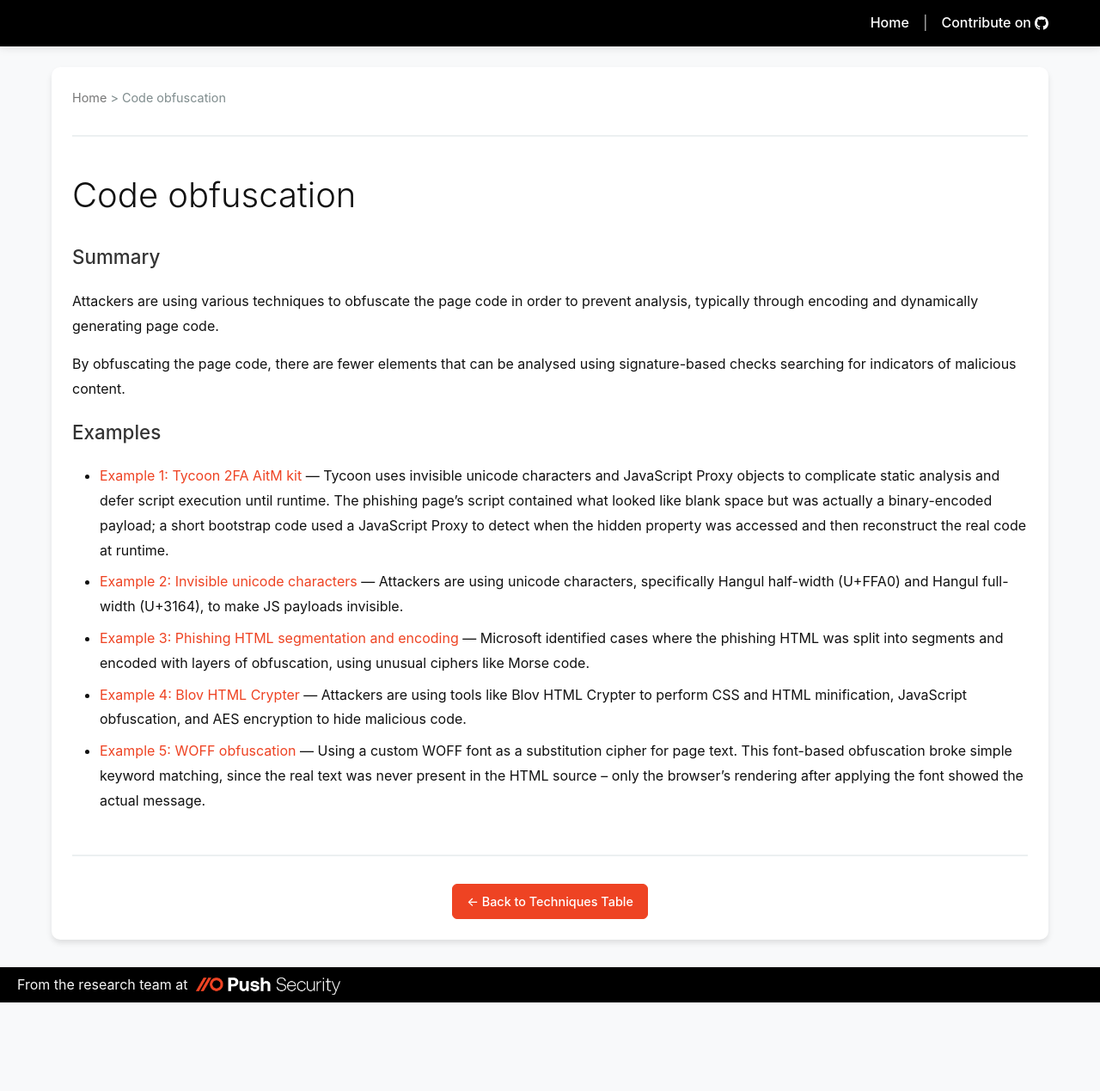
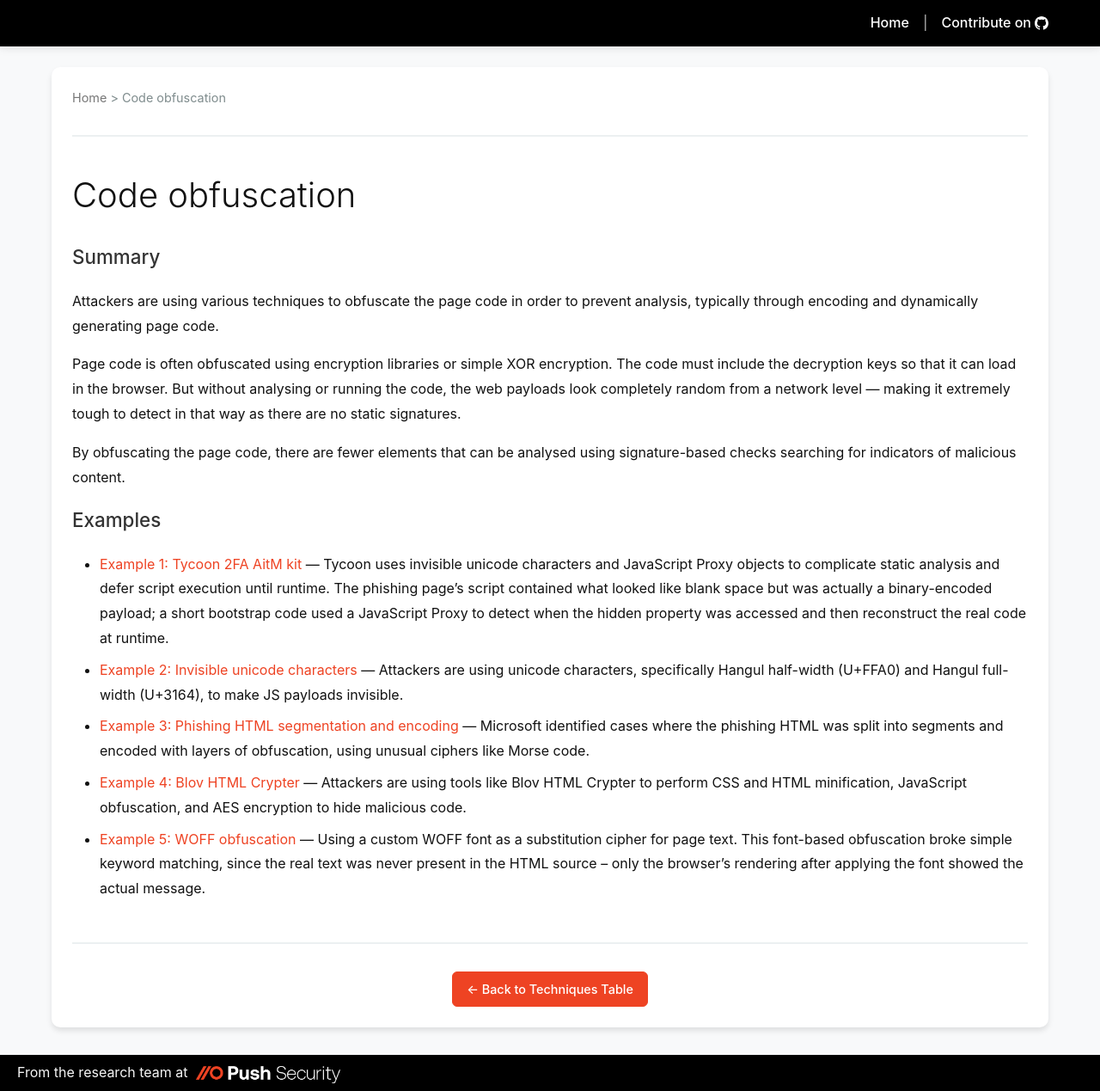
Before and after one commit to pushsecurity/phishing-techniques, a Jekyll site: the page built from _techniques/code-obfuscation.md, in a window 1280 px wide. Shown: the whole page at 86% size. Built offline with Jekyll 4.4.1, drawn with Linux system fonts in a browser that asks for light colours; before the commit the page ends 1166 px from its top, so only the background shows below that.

Commit message:
Update code-obfuscation.md

```diff
--- a/_techniques/code-obfuscation.md
+++ b/_techniques/code-obfuscation.md
@@ -10,6 +10,8 @@
 
 Attackers are using various techniques to obfuscate the page code in order to prevent analysis, typically through encoding and dynamically generating page code.
 
+Page code is often obfuscated using encryption libraries or simple XOR encryption. The code must include the decryption keys so that it can load in the browser. But without analysing or running the code, the web payloads look completely random from a network level — making it extremely tough to detect in that way as there are no static signatures.
+
 By obfuscating the page code, there are fewer elements that can be analysed using signature-based checks searching for indicators of malicious content.
 
 ## Examples
```
